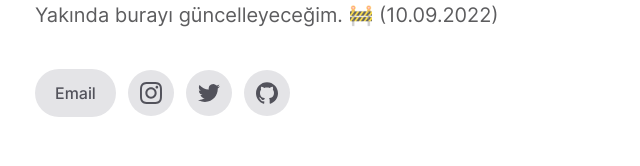
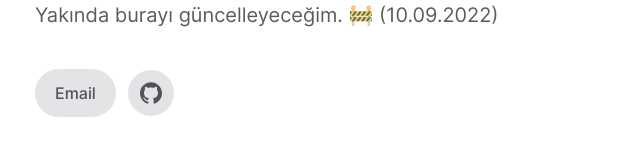
Before and after one commit to omeralpi/homepage, a Next.js app: page / in a window 1280 px wide. Shown: the part 266-432 px from the top of the page, without its empty margins (309-949 px from the left). Built offline with nearby package versions, Linux system fonts and the light colour scheme; no server answers; a small style sheet from the web is missing; what use-http would draw is missing.

Commit message:
chore: remove unused social links

```diff
--- a/components/social.tsx
+++ b/components/social.tsx
@@ -1,8 +1,6 @@
+import A from "components/a";
+import IconGithub from "components/icons/github";
 import { meta } from "../site.config";
-import A from "components/a";
-import IconTwitter from "components/icons/twitter";
-import IconGithub from "components/icons/github";
-import IconInstagram from "components/icons/instagram";
 
 function SocialButton({ href, children }) {
   return (
@@ -21,20 +19,12 @@ function SocialButton({ href, children }) {
 }
 
 function Social() {
-  const { twitter, github, instagram } = meta.social;
+  const { github } = meta.social;
 
   return (
     <div className="flex items-center space-x-3">
       <SocialButton href={"mailto:" + meta.author.email}>
         <span className="mx-2 font-medium">Email</span>
-      </SocialButton>
-
-      <SocialButton href={instagram}>
-        <IconInstagram />
-      </SocialButton>
-
-      <SocialButton href={twitter}>
-        <IconTwitter />
       </SocialButton>
 
       <SocialButton href={github}>
```
